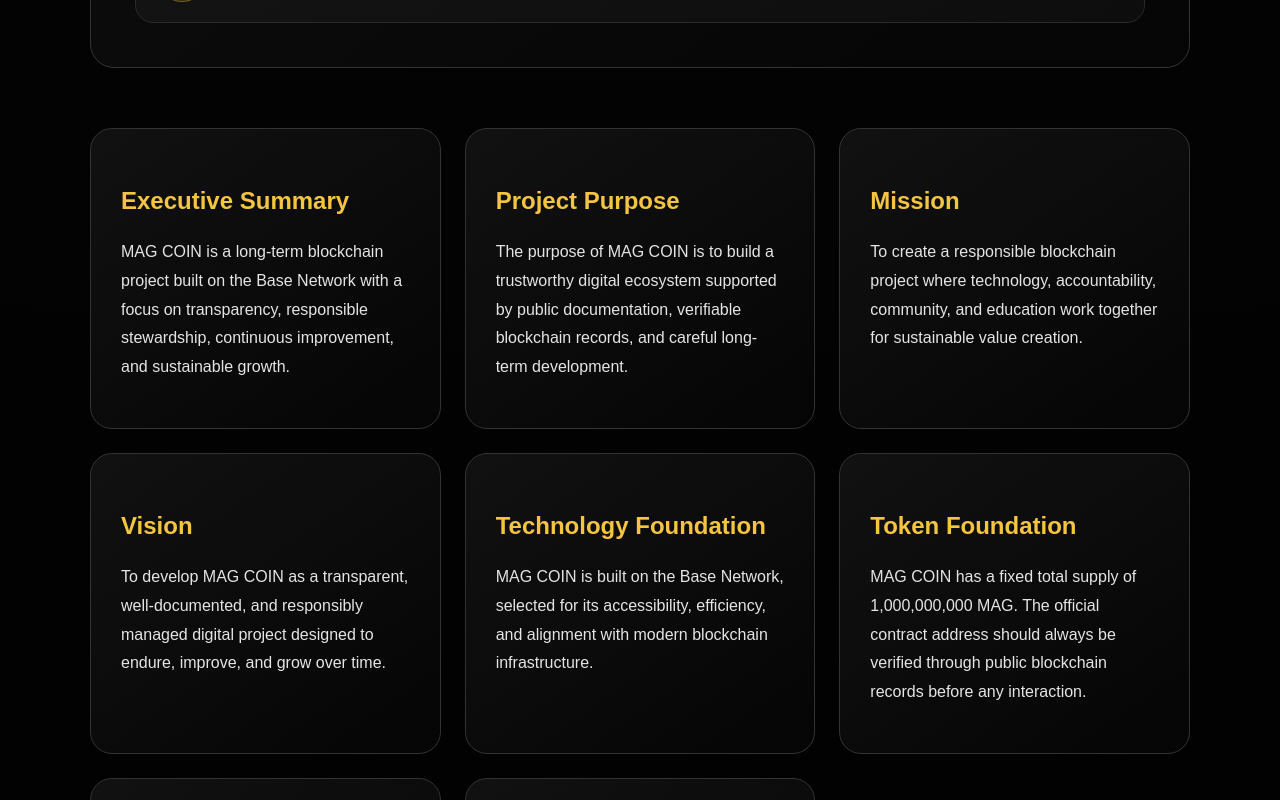
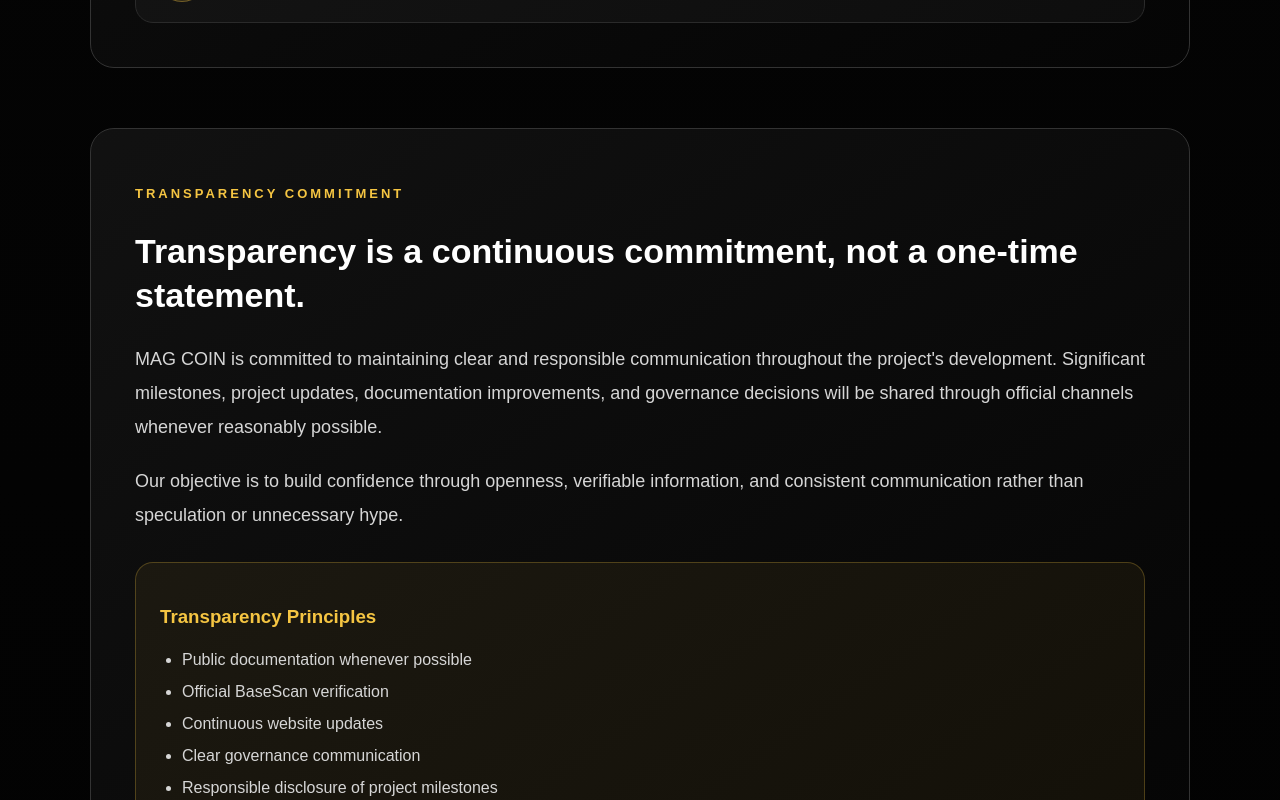
Before and after one commit to MAGZOWN/mag-coin-website, a Next.js app: page /whitepaper in a window 1280 px wide. Shown: the part 3960-4760 px from the top of the page. Built offline with nearby package versions, Linux system fonts and the light colour scheme.

Commit message:
Add Transparency Commitment to Whitepaper

```diff
--- a/app/whitepaper/page.tsx
+++ b/app/whitepaper/page.tsx
@@ -9,6 +9,7 @@ import ProjectPhilosophy from "../components/ProjectPhilosophy";
 import Governance from "../components/Governance";
 import TokenFoundation from "../components/TokenFoundation";
 import DevelopmentStrategy from "../components/DevelopmentStrategy";
+import TransparencyCommitment from "../components/TransparencyCommitment";
 import WhitepaperSections from "../components/WhitepaperSections";
 import RiskDisclosure from "../components/RiskDisclosure";
 import WhitepaperConclusion from "../components/WhitepaperConclusion";
@@ -31,6 +32,8 @@ export default function Whitepaper() {
           <TokenFoundation />
 
           <DevelopmentStrategy />
+
+          <TransparencyCommitment />
 
           <WhitepaperSections />
 
```
